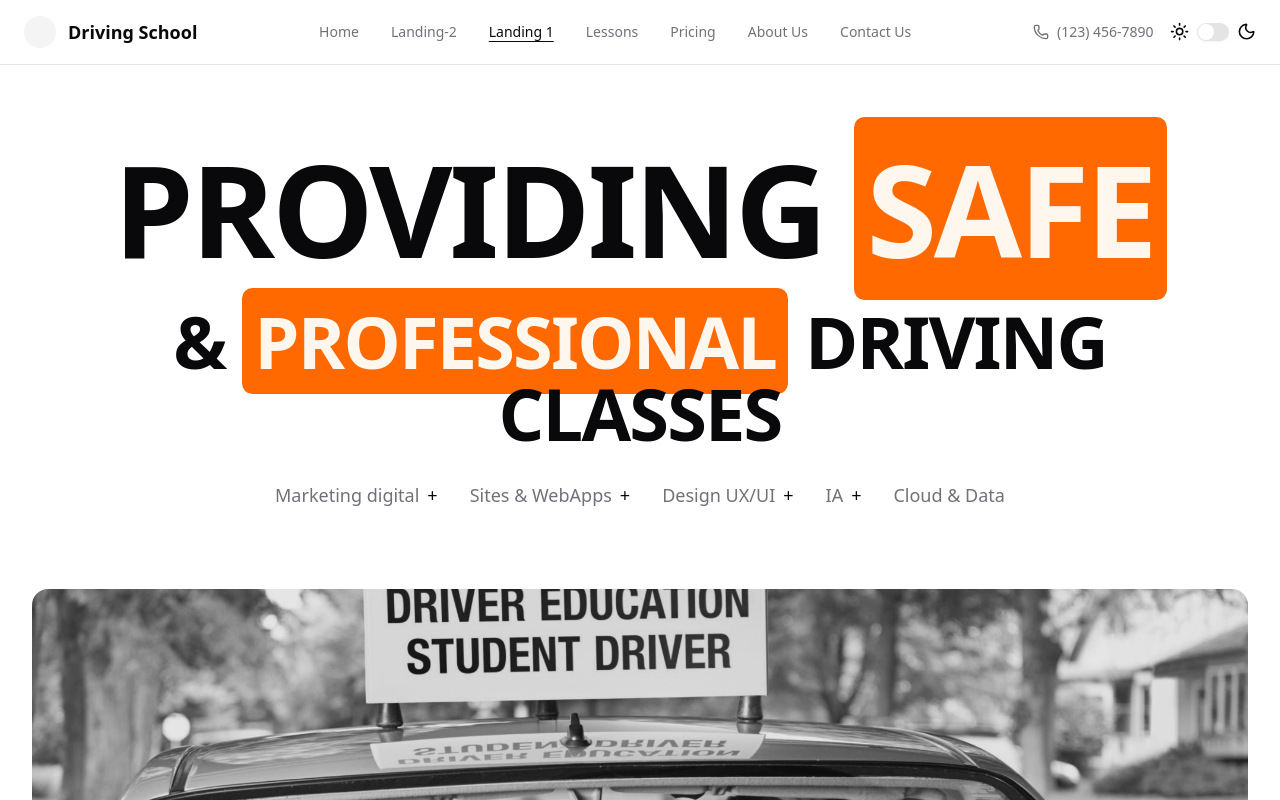
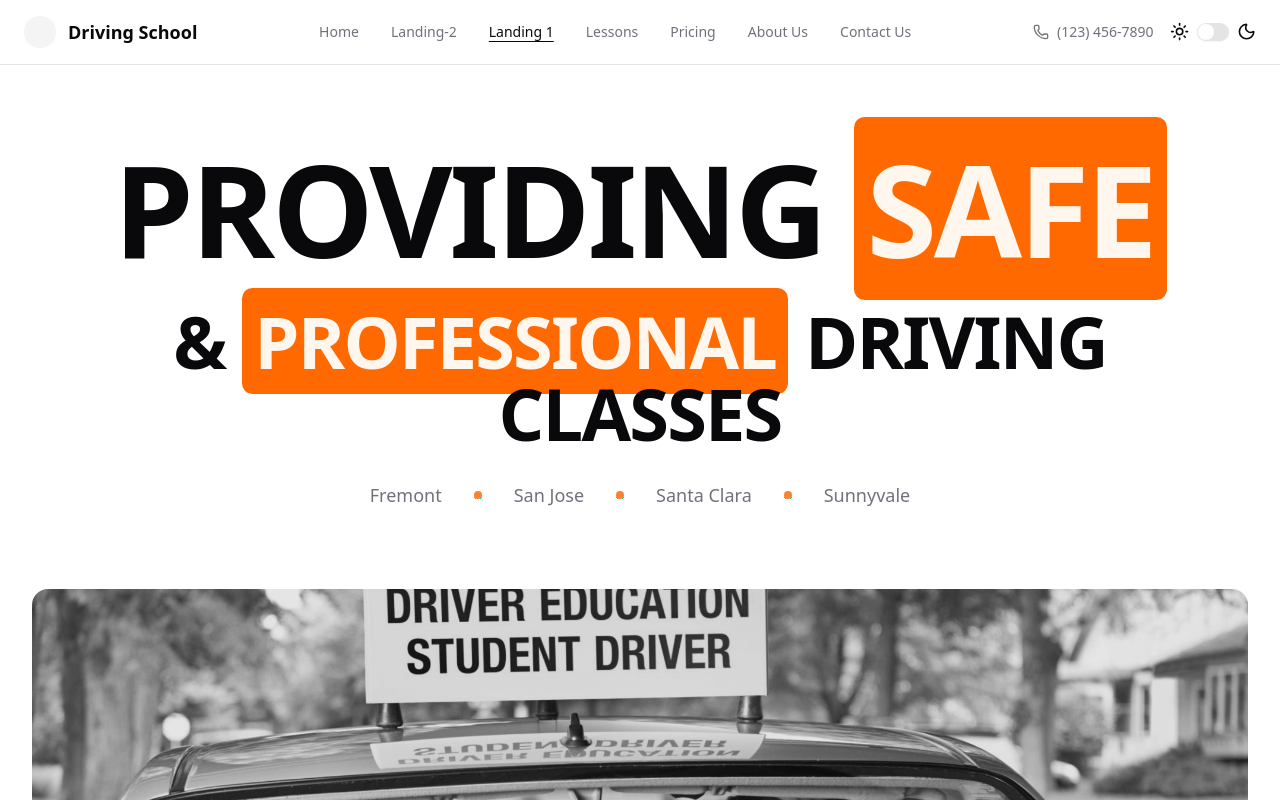
Before and after one commit to team-virtura-tech/easy-ca-driving-school, a Next.js app: page /landing-1 in a window 1280 px wide. Shown: the top 800 px of the page. Built offline with nearby package versions, Linux system fonts and the light colour scheme.

Commit message:
fix: updating locations (#4)
Co-authored-by: jainil04 <33036617+jainil04@users.noreply.github.com>

```diff
--- a/src/components/custom/landingHero/landingHero.tsx
+++ b/src/components/custom/landingHero/landingHero.tsx
@@ -94,23 +94,13 @@ export const LandingHero = ({
             transition={{ duration: 0.6, delay: 0.6, ease: 'easeOut' }}
             className="flex flex-wrap items-center justify-center gap-4 sm:gap-6 md:gap-8 text-sm sm:text-base md:text-lg text-muted-foreground"
           >
-            <span className="flex items-center gap-2">
-              Marketing digital
-              <span className="text-foreground">+</span>
-            </span>
-            <span className="flex items-center gap-2">
-              Sites & WebApps
-              <span className="text-foreground">+</span>
-            </span>
-            <span className="flex items-center gap-2">
-              Design UX/UI
-              <span className="text-foreground">+</span>
-            </span>
-            <span className="flex items-center gap-2">
-              IA
-              <span className="text-foreground">+</span>
-            </span>
-            <span>Cloud & Data</span>
+            <span className="flex items-center gap-3">Fremont</span>
+            <span className="w-2 h-2 rounded-full bg-primary shadow-lg shadow-primary/50 animate-pulse"></span>
+            <span className="flex items-center gap-3">San Jose</span>
+            <span className="w-2 h-2 rounded-full bg-primary shadow-lg shadow-primary/50 animate-pulse"></span>
+            <span className="flex items-center gap-3">Santa Clara</span>
+            <span className="w-2 h-2 rounded-full bg-primary shadow-lg shadow-primary/50 animate-pulse"></span>
+            <span className="flex items-center gap-3">Sunnyvale</span>
           </motion.div>
         </div>
       </div>
```
